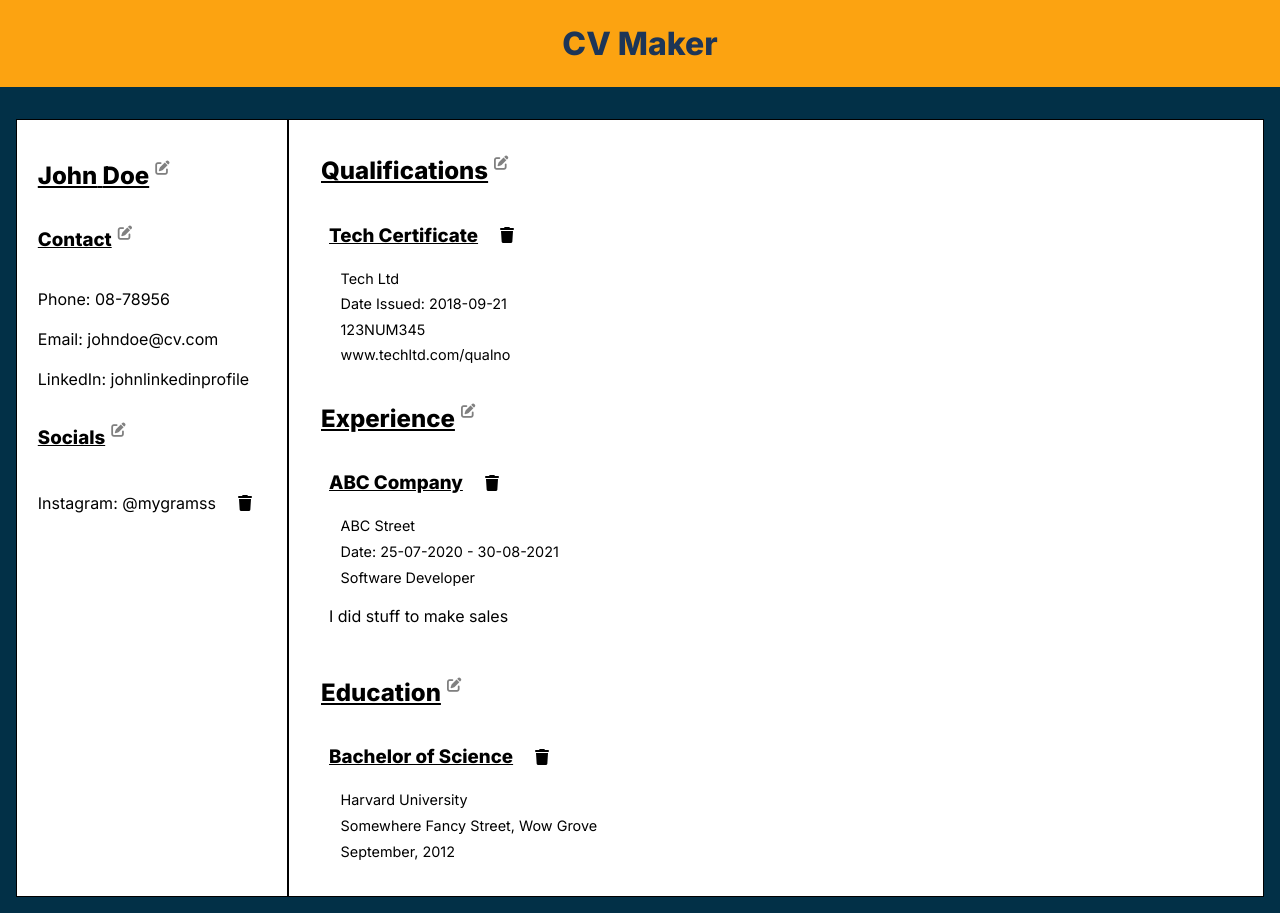
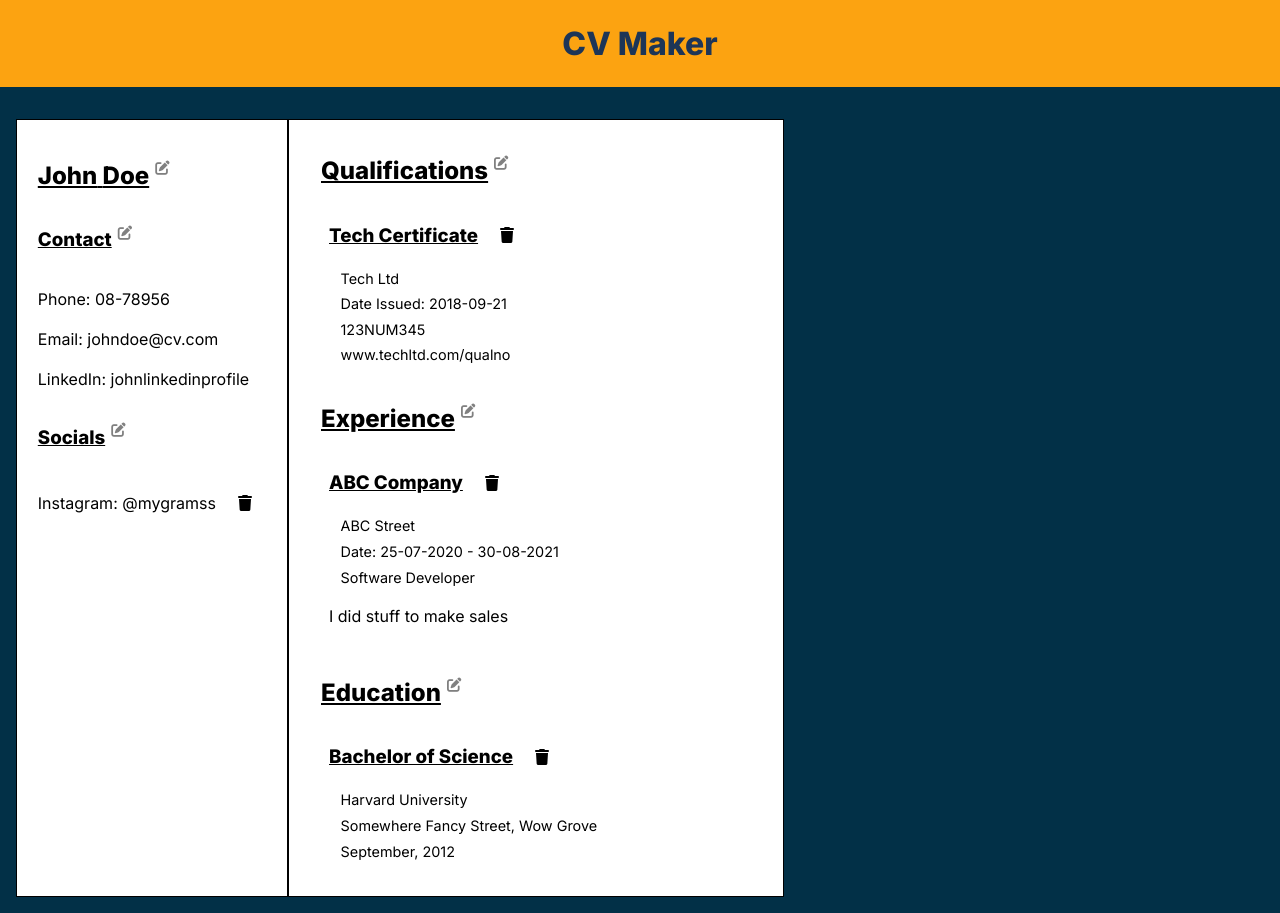
Before and after one commit to kebin20/cv-generator-top, a React (Create React App) app: page / in a window 1280 px wide. Built offline with nearby package versions, Linux system fonts and the light colour scheme.

Commit message:
1 file modified

```diff
--- a/style.css
+++ b/style.css
@@ -62,4 +62,5 @@ button.trash-btn {
   grid-template-columns: 17em auto;
   margin-top: 1em;
   padding: 1em;
+  width: 50em;
 }
```
